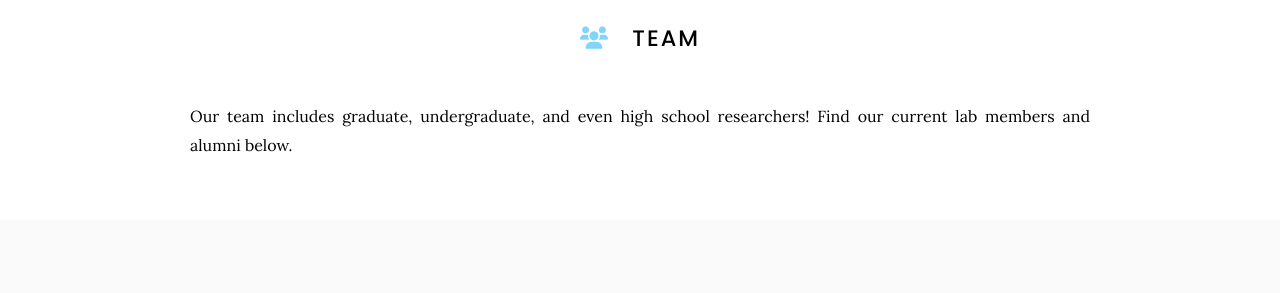
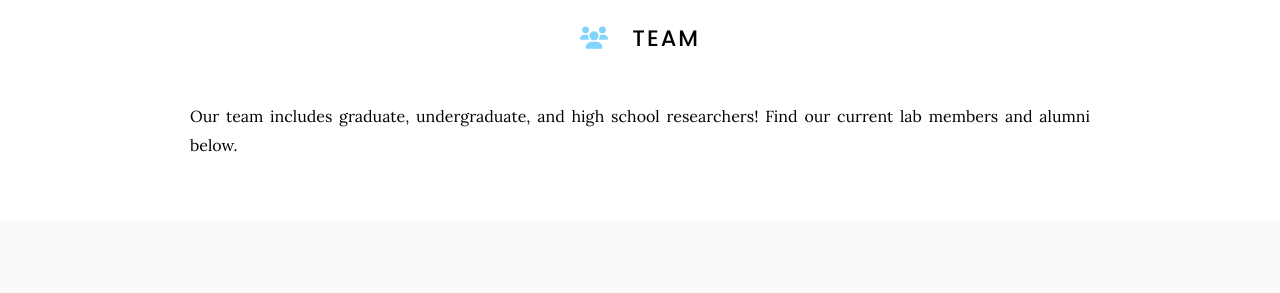
Before and after one commit to bayesomicslab/bayesomicslab.github.io, a Jekyll site: the page built from team/index.md, in a window 1280 px wide and 900 px high, cut to the strip 0-518 px from the top of the window. Shown: the part 156-449 px from the top of the strip. Built offline with Jekyll 4.4.1, drawn with Linux system fonts in a browser that asks for light colours.

Commit message:
pubs update

```diff
--- a/team/index.md
+++ b/team/index.md
@@ -7,7 +7,7 @@
 
 # <i class="fas fa-users"></i>Team
 
-Our team includes graduate, undergraduate, and even high school researchers! Find our current lab members and alumni below.
+Our team includes graduate, undergraduate, and high school researchers! Find our current lab members and alumni below.
 
 {% include section.html %}
 
```
Also changed, not shown: publications/index.md (+1 -0 lines).
